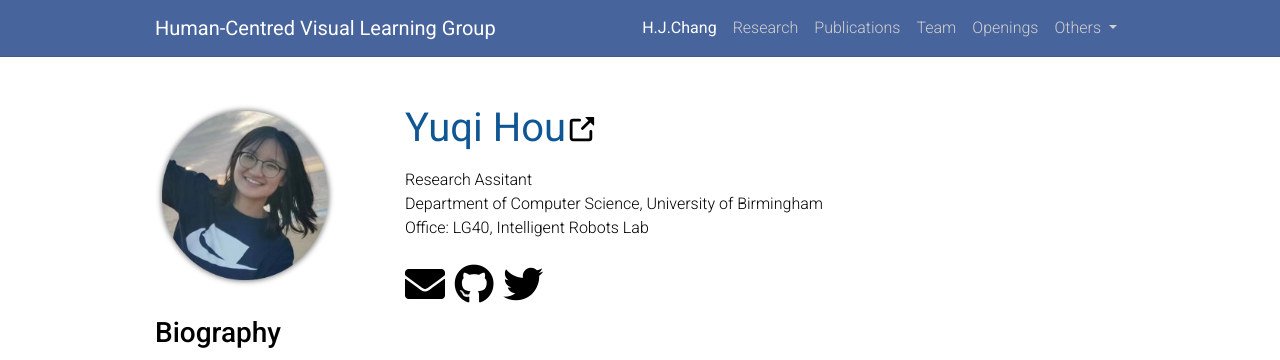
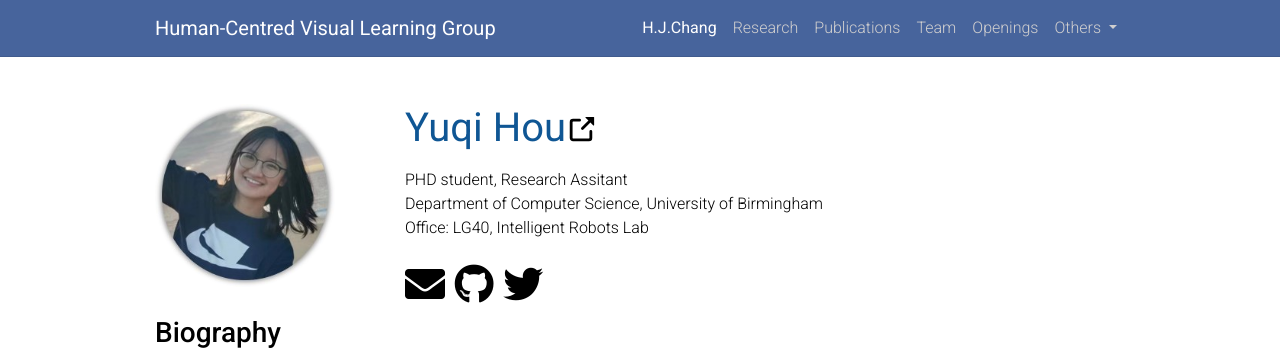
Before and after one commit to cvlab-uob/cvlab-uob.github.io, a Jekyll site: the page built from _pages/personal_page/yuqi.md, in a window 1280 px wide. Shown: the top 360 px of the page. Built offline with Jekyll 4.4.1, drawn with Linux system fonts in a browser that asks for light colours; nearby versions of some CDN libraries; comment, search, counter and statistics services are not loaded; a style sheet for code colours, icons or effects is not loaded.

Commit message:
Update yuqi.md

```diff
--- a/_pages/personal_page/yuqi.md
+++ b/_pages/personal_page/yuqi.md
@@ -13,7 +13,7 @@ title: Yuqi
             <a href=""><b>Yuqi Hou</b></a><span class="hover-icon"><svg height="30" class="octicon octicon-link-external" viewBox="0 0 16 16" version="1.1" width="30" aria-hidden="true"><path fill-rule="evenodd" d="M10.604 1h4.146a.25.25 0 01.25.25v4.146a.25.25 0 01-.427.177L13.03 4.03 9.28 7.78a.75.75 0 01-1.06-1.06l3.75-3.75-1.543-1.543A.25.25 0 0110.604 1zM3.75 2A1.75 1.75 0 002 3.75v8.5c0 .966.784 1.75 1.75 1.75h8.5A1.75 1.75 0 0014 12.25v-3.5a.75.75 0 00-1.5 0v3.5a.25.25 0 01-.25.25h-8.5a.25.25 0 01-.25-.25v-8.5a.25.25 0 01.25-.25h3.5a.75.75 0 000-1.5h-3.5z"></path></svg></span>
             </h1>
             <p class="desc"></p>
-            <p>Research Assitant<br>Department of Computer Science, University of Birmingham <br>Office: LG40, Intelligent Robots Lab</p>
+            <p>PHD student, Research Assitant<br>Department of Computer Science, University of Birmingham <br>Office: LG40, Intelligent Robots Lab</p>
             <div class="desc float-left">
             <div class="social">
                 <div class="contact-icons">
```
